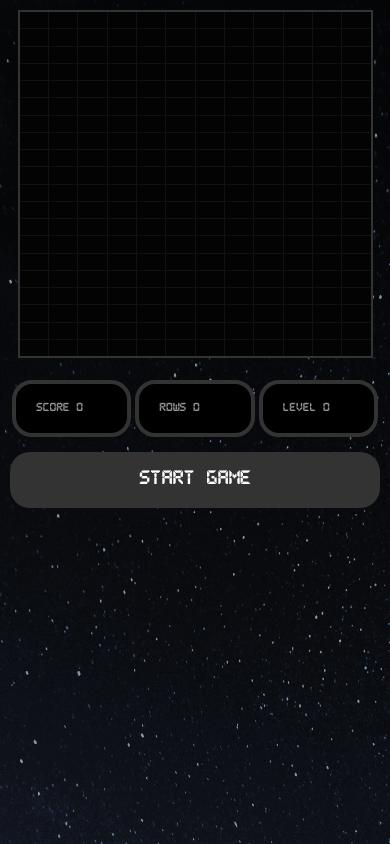
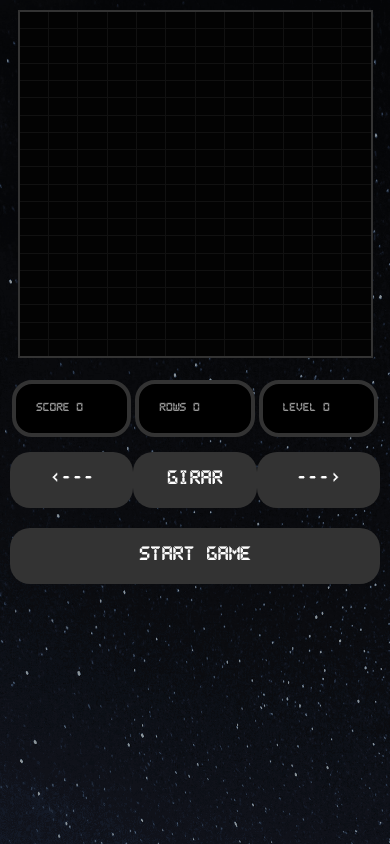
Before and after one commit to DiasJulia/Tetroritos, a React (Create React App) app: page / in a window 390 px wide. Built offline with nearby package versions, Linux system fonts and the light colour scheme.

Commit message:
responsive buttons

```diff
--- a/public/index.html
+++ b/public/index.html
@@ -24,7 +24,7 @@
       work correctly both with client-side routing and a non-root public URL.
       Learn how to configure a non-root public URL by running `npm run build`.
     -->
-    <title>React App</title>
+    <title>Tetris da Julia</title>
   </head>
   <body>
     <noscript>You need to enable JavaScript to run this app.</noscript>
--- /dev/null
+++ b/src/components/ArrowButton.jsx
@@ -0,0 +1,7 @@
+import React from 'react';
+import {StyledStartButton} from './styles/StyledStartButton';
+
+const StartButton = ({callback, icon}) => (
+    <StyledStartButton onClick={callback}>{icon}</StyledStartButton>
+)
+export default StartButton;
--- a/src/components/Tetris.jsx
+++ b/src/components/Tetris.jsx
@@ -1,6 +1,6 @@
 import React, { useState } from 'react';
 
-import {createStage, checkCollision } from '../gameHelpers';
+import { createStage, checkCollision } from '../gameHelpers';
 
 //componentes Personalizados com CSS
 import { StyledTetris } from './styles/StyledTetris';
@@ -9,21 +9,27 @@ import { StyledTetrisWrapper } from './styles/StyledTetris';
 //Custom Hooks
 import { usePlayer } from '../hooks/usePlayer';
 import { useStage } from '../hooks/useStage';
-import {useInterval} from '../hooks/useInterval';
-import {useGameStatus} from '../hooks/useGameStatus';
+import { useEffect } from 'react';
+import { useInterval } from '../hooks/useInterval';
+import { useGameStatus } from '../hooks/useGameStatus';
 
 //components
 import Display from './Display';
 import Stage from './Stage';
 import StartButton from './StartButton';
+import ArrowButton from './ArrowButton';
 
 const Tetris = () => {
     const [dropTime, setDropTime] = useState(null);
     const [gameOver, setGameOver] = useState(false);
 
+    const [width, setWidth] = useState(window.innerWidth);
+
+    const [isMobile, setIsMobile] = useState(width <= 930);
+
     const [player, updatePlayerPos, resetPlayer, playerRotate] = usePlayer();
     const [stage, setStage, rowsCleared] = useStage(player, resetPlayer);
-    const [ score, setScore, rows, setRows, level, setLevel] = useGameStatus(rowsCleared);
+    const [score, setScore, rows, setRows, level, setLevel] = useGameStatus(rowsCleared);
 
     console.log('renderizando')
 
@@ -45,20 +51,33 @@ const Tetris = () => {
 
     }
 
+    const leftTile = () => {
+        movePlayer(-1);
+    }
+
+    const turnTile = () => {
+        playerRotate(stage, 1);
+    }
+
+    const rightTile = () => {
+        //reiniciar
+        movePlayer(1);
+    }
+
     const drop = () => {
         //Sobe de nivel a cada 10 colunas limpas
-        if(rows > (level + 1)*10){
+        if (rows > (level + 1) * 10) {
             setLevel(prev => prev + 1);
-            setDropTime(1000/(level+1) + 200)
+            setDropTime(1000 / (level + 1) + 200)
         }
-        if (!checkCollision(player, stage, {x:0, y:1})){
-            updatePlayerPos({x:0, y:1, collided: false})
+        if (!checkCollision(player, stage, { x: 0, y: 1 })) {
+            updatePlayerPos({ x: 0, y: 1, collided: false })
         } else {
-            if (player.pos.y < 1){
+            if (player.pos.y < 1) {
                 console.log("Fim!");
                 setGameOver(true);
             }
-            updatePlayerPos({x: 0, y:0, collided: true})
+            updatePlayerPos({ x: 0, y: 0, collided: true })
         }
     }
 
@@ -67,23 +86,23 @@ const Tetris = () => {
         drop();
     }
 
-    const keyUp = ({keyCode}) => {
+    const keyUp = ({ keyCode }) => {
         if (!gameOver) {
             if (keyCode === 40 || keyCode === 83) {
-                setDropTime(1000/(level+1) + 200)
+                setDropTime(1000 / (level + 1) + 200)
             }
         }
     }
 
-    const move = ({keyCode}) => {
-        if(!gameOver){
-            if (keyCode === 37 || keyCode === 65){
+    const move = ({ keyCode }) => {
+        if (!gameOver) {
+            if (keyCode === 37 || keyCode === 65) {
                 movePlayer(-1);
-            } else if(keyCode === 39 || keyCode === 68) {
+            } else if (keyCode === 39 || keyCode === 68) {
                 movePlayer(1);
-            }else if (keyCode === 40 || keyCode === 83) {
+            } else if (keyCode === 40 || keyCode === 83) {
                 dropPlayer();
-            } else if(keyCode === 38 || keyCode === 87) {
+            } else if (keyCode === 38 || keyCode === 87) {
                 playerRotate(stage, 1);
             }
         }
@@ -92,7 +111,7 @@ const Tetris = () => {
 
     //Função achada na insternet que está nos hooks (useInterval)
     //Recebe uma função para realizar e um tempo de repetição
-    useInterval(()=> {
+    useInterval(() => {
         drop();
     }, dropTime)
 
@@ -108,7 +127,7 @@ const Tetris = () => {
                     {gameOver ? (
                         <div>
                             <Display gameOver={gameOver} text="game Over" />
-                        <Display gameOver={gameOver} text="Mais sorte da próxima vez" />
+                            <Display gameOver={gameOver} text="Hehe perdeu" />
                             <Display text={`Score ${score}`} />
                         </div>
                     ) : (
@@ -118,7 +137,19 @@ const Tetris = () => {
                             <Display text={`Level ${level}`} />
                         </div>
                     )}
-                    <StartButton callback={startGame}/>
+                    {isMobile ? (
+                        <div>
+                        <ArrowButton callback={leftTile} icon={'<---'} />
+                        <ArrowButton callback={turnTile} icon={'girar'} />
+                        <ArrowButton callback={rightTile} icon={'--->'} />
+                    </div>
+                    ) : (
+                        <div>
+                        </div>
+                    )
+
+                    }
+                    <StartButton callback={startGame} />
                 </aside>
             </StyledTetris>
         </StyledTetrisWrapper>
```
Also changed, not shown: 8 other files (tests, documents, lock files or other folders). Lines whose indentation alone changed are shown as unchanged.
